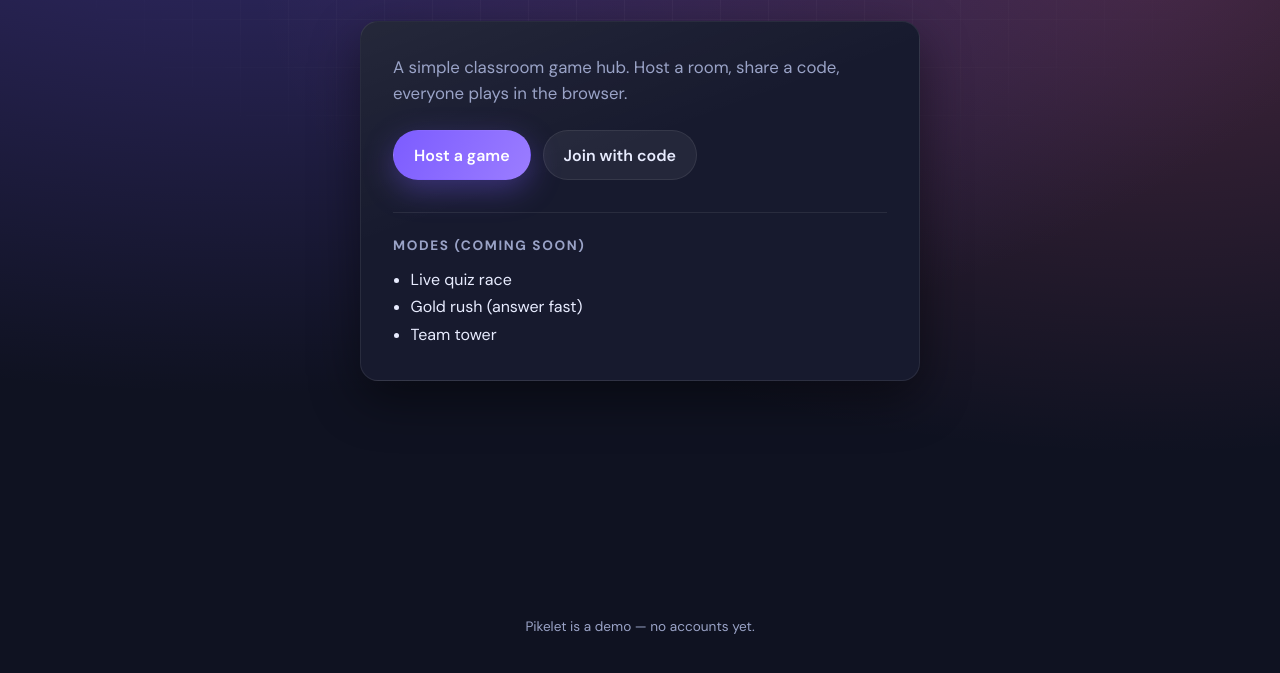
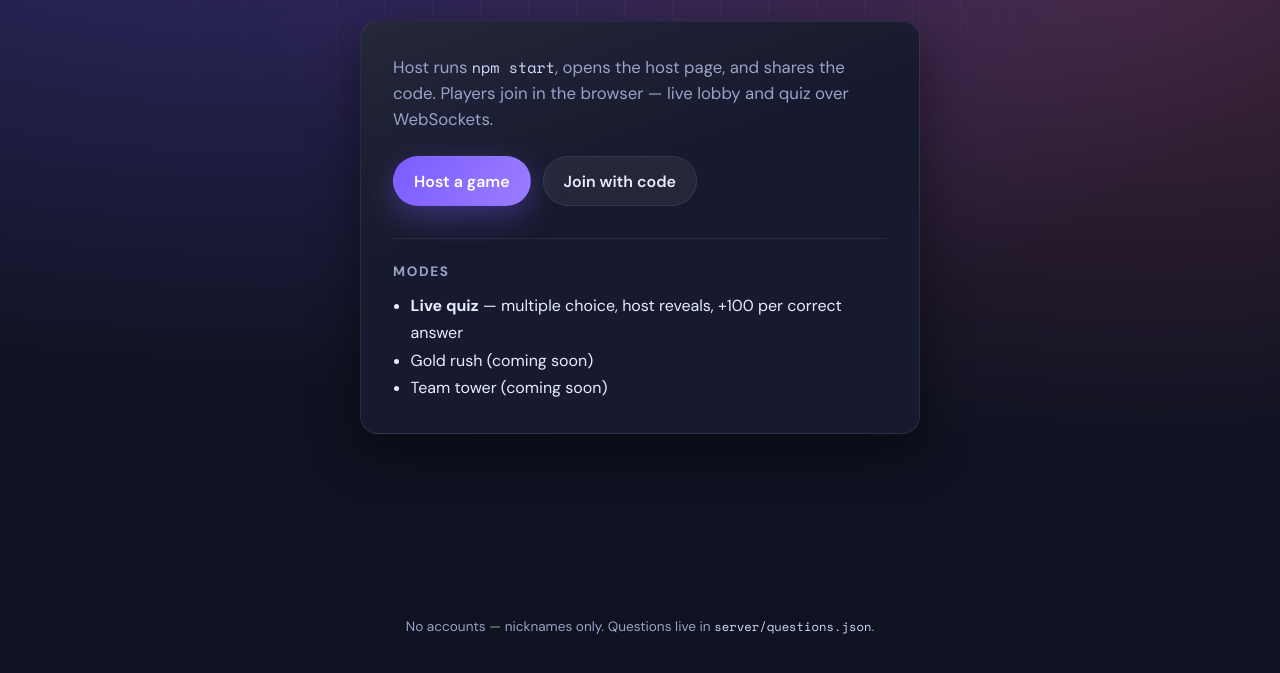
Before and after one commit to Noaho600/pikelet, a plain HTML site: page index.html in a window 1280 px wide. Shown: the part 125-798 px from the top of the page. Drawn offline with nearby package versions, Linux system fonts and the light colour scheme.

Commit message:
Update index.html

```diff
--- a/index.html
+++ b/index.html
@@ -29,7 +29,7 @@
 
     <main class="panel">
       <p class="lede">
-        A simple classroom game hub. Host a room, share a code, everyone plays in the browser.
+        Host runs <span class="mono-inline">npm start</span>, opens the host page, and shares the code. Players join in the browser — live lobby and quiz over WebSockets.
       </p>
 
       <div class="actions">
@@ -37,18 +37,18 @@
         <a class="btn btn-ghost" href="join.html">Join with code</a>
       </div>
 
-      <section class="modes" aria-label="Coming soon">
-        <h2>Modes (coming soon)</h2>
+      <section class="modes" aria-label="Game modes">
+        <h2>Modes</h2>
         <ul>
-          <li>Live quiz race</li>
-          <li>Gold rush (answer fast)</li>
-          <li>Team tower</li>
+          <li><strong>Live quiz</strong> — multiple choice, host reveals, +100 per correct answer</li>
+          <li>Gold rush (coming soon)</li>
+          <li>Team tower (coming soon)</li>
         </ul>
       </section>
     </main>
 
     <footer class="foot">
-      <span>Pikelet is a demo — no accounts yet.</span>
+      <span>No accounts — nicknames only. Questions live in <span class="mono-inline">server/questions.json</span>.</span>
     </footer>
   </body>
 </html>
```
